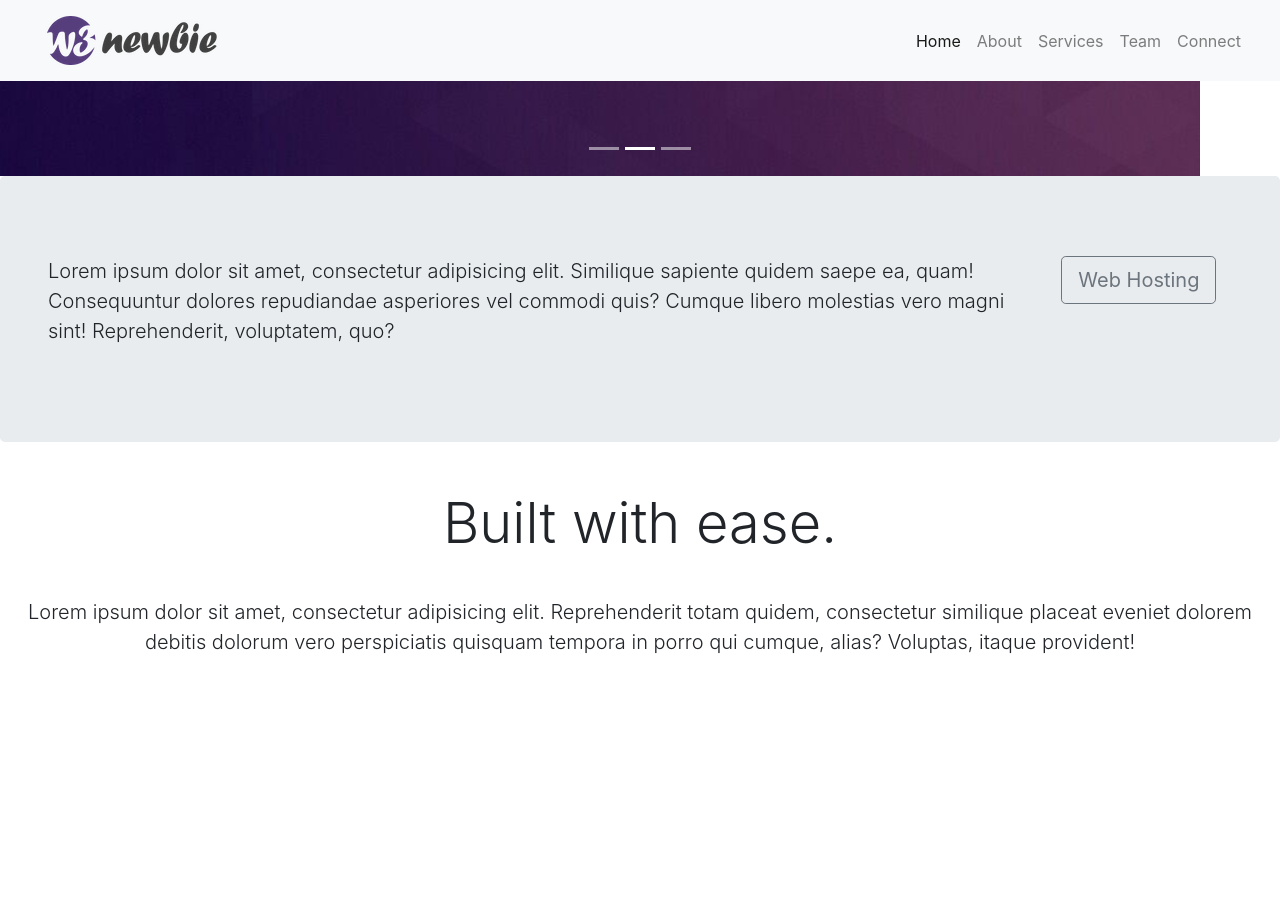
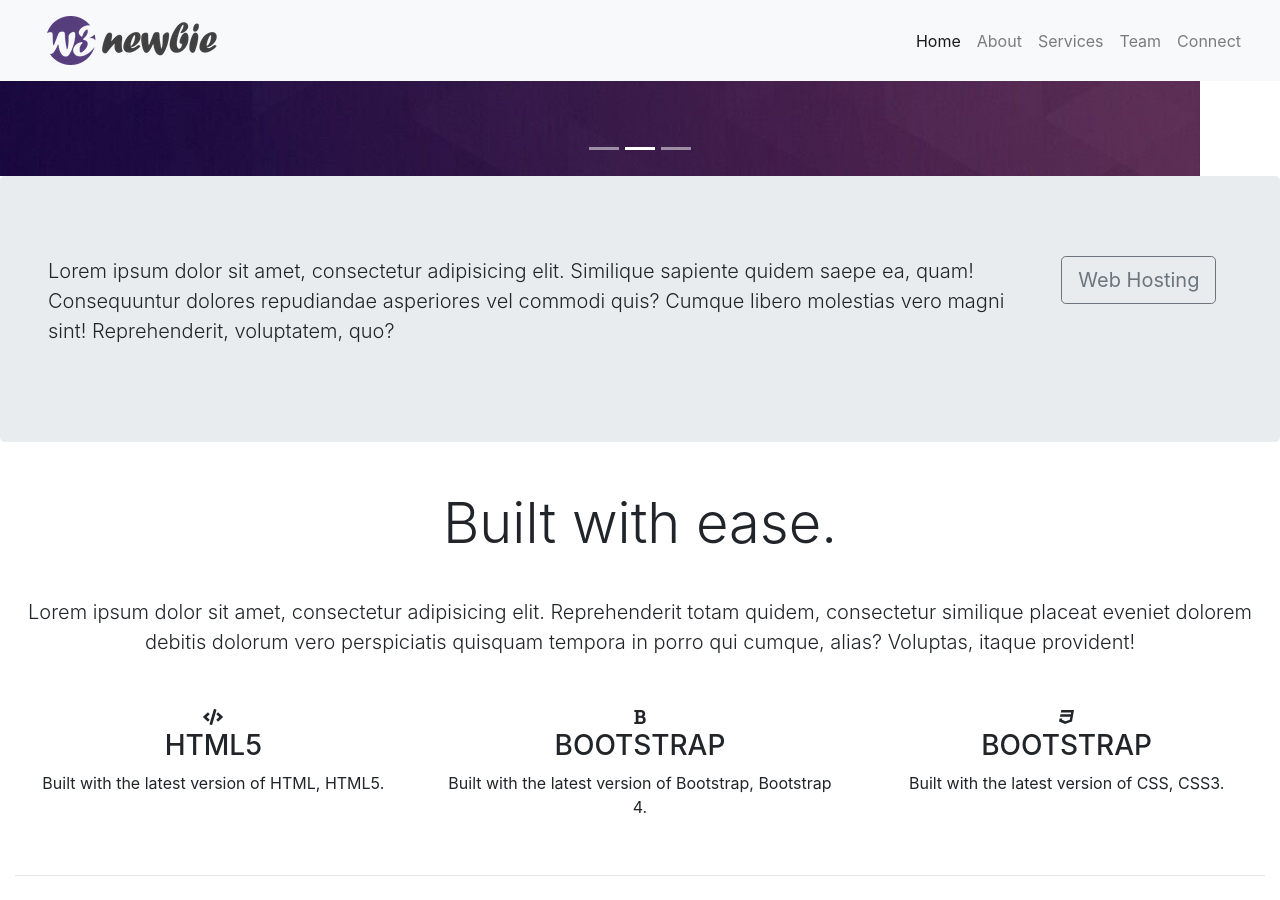
Before and after one commit to joshcesana/joshcesana.github.io, a Jekyll site: the page built from index.md, in a window 1280 px wide and 900 px high, scrolled down 520 px. Built offline with Jekyll 4.4.1, drawn with Linux system fonts in a browser that asks for light colours; nearby versions of some CDN libraries; before the commit the page ends 1209 px from its top, so only the background shows below that.

Commit message:
Add 3 column section (code used)

```diff
--- a/_layouts/home.html
+++ b/_layouts/home.html
@@ -108,6 +108,26 @@
 
 
 <!--- Three Column Section -->
+<div class="container-fluid padding">
+  <div class="row text-center padding">
+    <div class="col-sm-6 col-md-4">
+      <i class="fas fa-code"></i>
+      <h3>HTML5</h3>
+      <p>Built with the latest version of HTML, HTML5.</p>
+    </div>
+    <div class="col-sm-6 col-md-4">
+      <i class="fas fa-bold"></i>
+      <h3>BOOTSTRAP</h3>
+      <p>Built with the latest version of Bootstrap, Bootstrap 4.</p>
+    </div>
+    <div class="col-md-4">
+      <i class="fab fa-css3"></i>
+      <h3>BOOTSTRAP</h3>
+      <p>Built with the latest version of CSS, CSS3.</p>
+    </div>
+  </div>
+  <hr class="my-4">
+</div>
 
 
 <!--- Two Column Section -->
```
